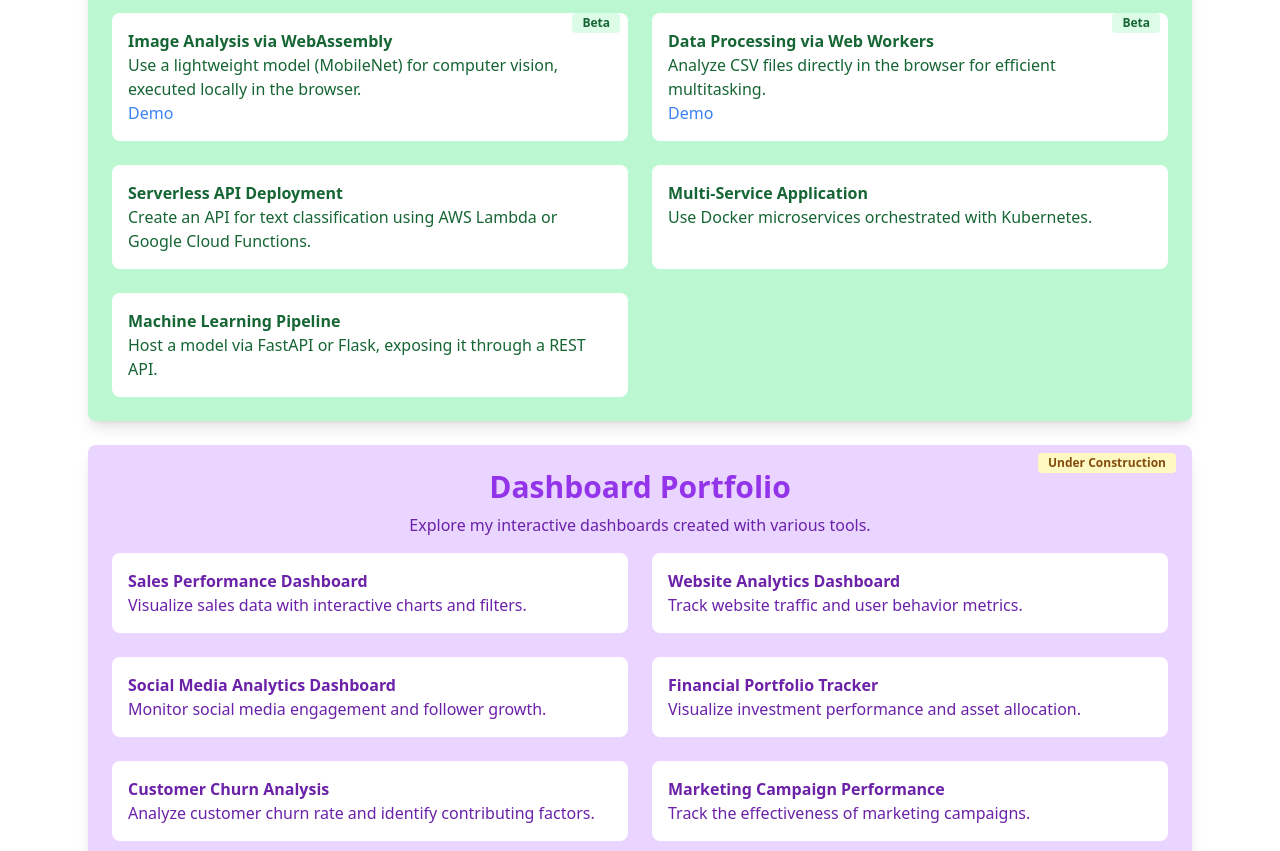
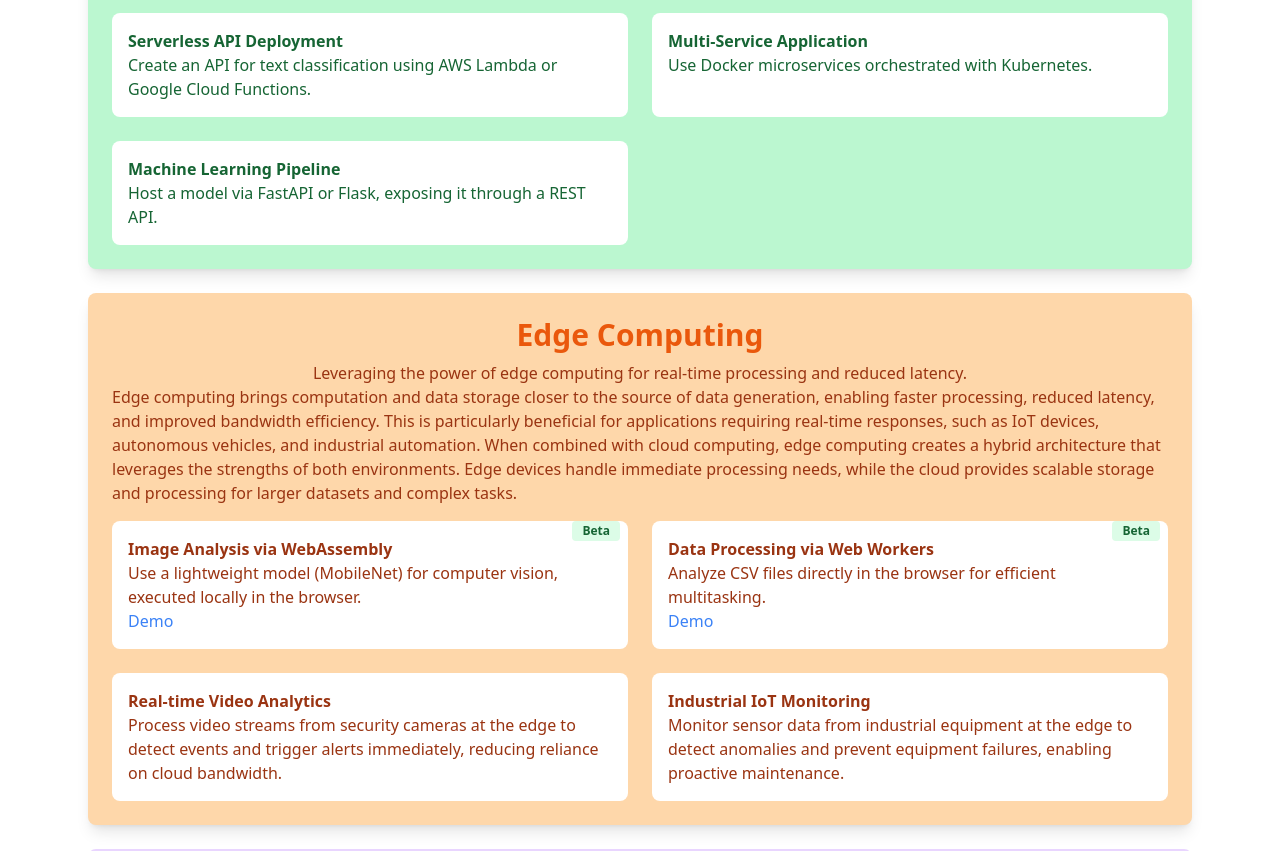
Before and after one commit to azizharouna/portfolio, a website: page index.html in a window 1280 px wide. Shown: the part 755-1606 px from the top of the page. Drawn offline with nearby package versions, Linux system fonts and the light colour scheme.

Commit message:
refatored

```diff
--- a/index.html
+++ b/index.html
@@ -114,6 +114,7 @@
   <ul class="flex justify-center space-x-6">
     <li><a href="#data-science" class="hover:text-yellow-300 transition">Data Science</a></li>
     <li><a href="#cloud-architecture" class="hover:text-yellow-300 transition">Cloud Architecture</a></li>
+    <li><a href="#edge-computing" class="hover:text-yellow-300 transition">Edge Computing</a></li>
     <li><a href="#dashboard-portfolio" class="hover:text-yellow-300 transition">Dashboard Portfolio</a></li>
   </ul>
 </nav>
@@ -141,24 +142,11 @@
   </section>
 
   <section id="cloud-architecture" class="bg-green-200 text-green-800 shadow-lg rounded-lg p-6 mb-6 relative">
-    <span class="absolute top-2 right-2 bg-green-100 text-green-800 text-xs font-semibold mr-2 px-2.5 py-0.5 rounded blinking">Beta</span>
+    <span class="absolute top-2 right-2 bg-yellow-100 text-yellow-800 text-xs font-semibold mr-2 px-2.5 py-0.5 rounded blinking">Under Construction</span>
     <h2 class="text-3xl font-semibold text-center text-green-600">Cloud Architecture</h2>
     <p class="mt-2 text-center">Explore various projects demonstrating cloud architecture capabilities.</p>
 
     <div class="grid grid-cols-1 md:grid-cols-2 gap-6 mt-4">
-      <div class="bg-white p-4 rounded-lg hover:bg-green-300 transition relative">
-        <h4 class="font-semibold">Image Analysis via WebAssembly</h4>
-        <p>Use a lightweight model (MobileNet) for computer vision, executed locally in the browser.</p>
-         <a href="Real-Time-Object-Detection-UI.html" class="text-blue-500 hover:underline">Demo</a>
-         <span class="absolute top-0 right-0 bg-green-100 text-green-800 text-xs font-semibold mr-2 px-2.5 py-0.5 rounded blinking">Beta</span>
-
-      </div>
-      <div class="bg-white p-4 rounded-lg hover:bg-green-300 transition relative">
-        <h4 class="font-semibold">Data Processing via Web Workers</h4>
-        <p>Analyze CSV files directly in the browser for efficient multitasking.</p>
-        <a href="csv-analyzer.html" class="text-blue-500 hover:underline">Demo</a>
-         <span class="absolute top-0 right-0 bg-green-100 text-green-800 text-xs font-semibold mr-2 px-2.5 py-0.5 rounded blinking">Beta</span>
-      </div>
       <div class="bg-white p-4 rounded-lg hover:bg-green-300 transition">
         <h4 class="font-semibold">Serverless API Deployment</h4>
         <p>Create an API for text classification using AWS Lambda or Google Cloud Functions.</p>
@@ -170,6 +158,35 @@
       <div class="bg-white p-4 rounded-lg hover:bg-green-300 transition">
         <h4 class="font-semibold">Machine Learning Pipeline</h4>
         <p>Host a model via FastAPI or Flask, exposing it through a REST API.</p>
+      </div>
+    </div>
+  </section>
+
+  <section id="edge-computing" class="bg-orange-200 text-orange-800 shadow-lg rounded-lg p-6 mb-6">
+    <h2 class="text-3xl font-semibold text-center text-orange-600">Edge Computing</h2>
+    <p class="mt-2 text-center">Leveraging the power of edge computing for real-time processing and reduced latency.</p>
+    <p>Edge computing brings computation and data storage closer to the source of data generation, enabling faster processing, reduced latency, and improved bandwidth efficiency.  This is particularly beneficial for applications requiring real-time responses, such as IoT devices, autonomous vehicles, and industrial automation.  When combined with cloud computing, edge computing creates a hybrid architecture that leverages the strengths of both environments.  Edge devices handle immediate processing needs, while the cloud provides scalable storage and processing for larger datasets and complex tasks.</p>
+    <div class="grid grid-cols-1 md:grid-cols-2 gap-6 mt-4">
+      <div class="bg-white p-4 rounded-lg hover:bg-orange-300 transition relative">
+        <h4 class="font-semibold">Image Analysis via WebAssembly</h4>
+        <p>Use a lightweight model (MobileNet) for computer vision, executed locally in the browser.</p>
+         <a href="Real-Time-Object-Detection-UI.html" class="text-blue-500 hover:underline">Demo</a>
+         <span class="absolute top-0 right-0 bg-green-100 text-green-800 text-xs font-semibold mr-2 px-2.5 py-0.5 rounded blinking">Beta</span>
+
+      </div>
+      <div class="bg-white p-4 rounded-lg hover:bg-orange-300 transition relative">
+        <h4 class="font-semibold">Data Processing via Web Workers</h4>
+        <p>Analyze CSV files directly in the browser for efficient multitasking.</p>
+        <a href="csv-analyzer.html" class="text-blue-500 hover:underline">Demo</a>
+         <span class="absolute top-0 right-0 bg-green-100 text-green-800 text-xs font-semibold mr-2 px-2.5 py-0.5 rounded blinking">Beta</span>
+      </div>
+      <div class="bg-white p-4 rounded-lg hover:bg-orange-300 transition">
+        <h4 class="font-semibold">Real-time Video Analytics</h4>
+        <p>Process video streams from security cameras at the edge to detect events and trigger alerts immediately, reducing reliance on cloud bandwidth.</p>
+      </div>
+      <div class="bg-white p-4 rounded-lg hover:bg-orange-300 transition">
+        <h4 class="font-semibold">Industrial IoT Monitoring</h4>
+        <p>Monitor sensor data from industrial equipment at the edge to detect anomalies and prevent equipment failures, enabling proactive maintenance.</p>
       </div>
     </div>
   </section>
```
Also changed, not shown: cloud_architecture_requirements.md (+25 -0 lines). Lines whose indentation alone changed are shown as unchanged.
